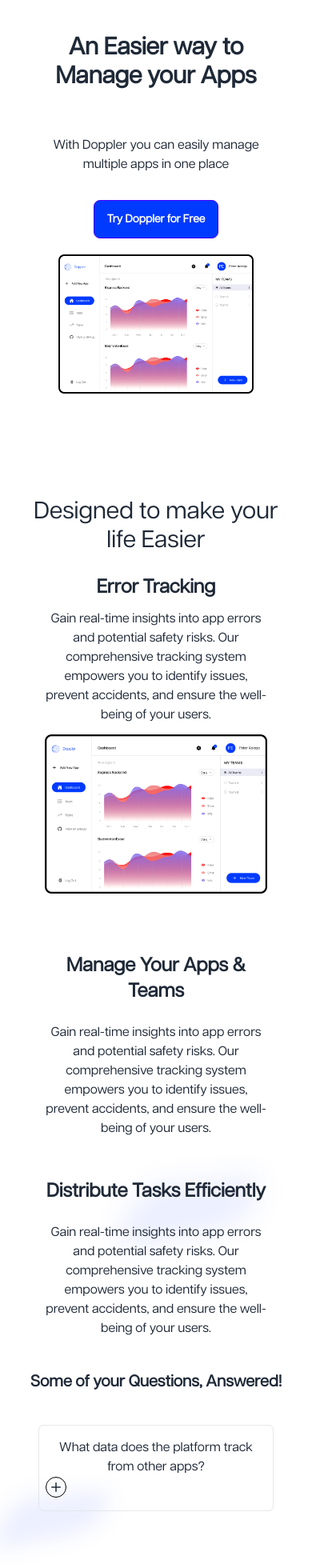
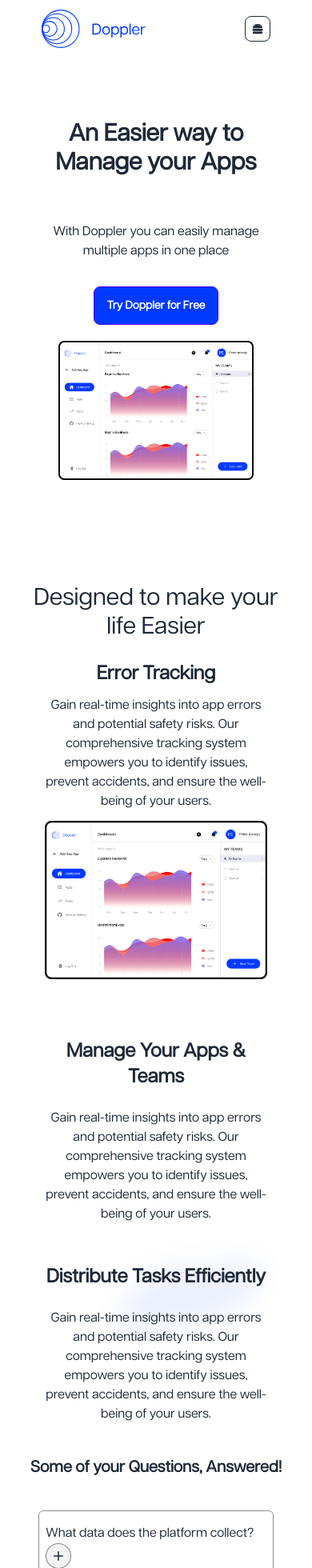
Before and after one commit to lampguard/doppler-client, a React (Vite) app: page / in a window 390 px wide. Shown: the part 40-2000 px from the top of the page at 80% size. Built offline with nearby package versions, Linux system fonts and the light colour scheme.

Commit message:
mobile top nav view

```diff
--- /dev/null
+++ b/src/components/Faq.jsx
@@ -0,0 +1,52 @@
+import { BsPlus } from 'react-icons/bs';
+
+const questions = [
+	{
+		question: 'What data does the platform collect?',
+		answer:
+			'Lorem ipsum dolor sit amet consectetur adipisicing elit. Veniam vitae repellendus quaerat nulla, corporis fugit ad ratione officiis tenetur delectus nobis, repellat totam a esse suscipit expedita. Repellat, id omnis.',
+	},
+	{
+		question: 'How is my data secured?',
+	},
+	{
+		question: 'How is my data secured?',
+	},
+	{
+		question: 'How is my data secured?',
+	},
+	{
+		question: 'How is my data secured?',
+	},
+	{
+		question: 'How is my data secured?',
+	},
+];
+
+const Faq = () => {
+	return (
+		<ul className="w-[90%] md:w-1/2 m-auto">
+			{questions.map((q, index) => (
+				<li className="border border-[#21212180] rounded-md px-2 py-4 mb-4" key={`question-${index}`}>
+					<p className="flex flex-wrap items-center justify-between">
+						<span>{q.question}</span>
+						<button
+							onClick={(e) => {
+								// console.log(e.currentTarget.nextElementSibling);
+								e.currentTarget.nextElementSibling.classList.toggle('hidden');
+							}}
+							className="btn btn-sm btn-circle border border-[#21212180] hover:bg-[#ccccccae]"
+						>
+							<BsPlus className="text-2xl" />
+						</button>
+						<span className="w-full bg-gray-100 rounded-md p-2 mt-[10px] hidden">
+							{q.answer}
+						</span>
+					</p>
+				</li>
+			))}
+		</ul>
+	);
+};
+
+export default Faq;
--- a/src/pages/Landing.jsx
+++ b/src/pages/Landing.jsx
@@ -5,7 +5,14 @@ import whiteLogo from '../assets/logo-white.png';
 import Ellipse from '../assets/Ellipse 8.svg';
 import Panes from '../assets/multi-pane.png';
 import Desktop from '../assets/Desktop.png';
-import {BsPlus} from 'react-icons/bs';
+import Faq from '../components/Faq';
+import { FaBurger } from 'react-icons/fa6';
+
+const navLinks = [
+	{ title: 'Home', to: '/' },
+	{ title: 'Features', to: '/#features' },
+	{ title: 'Pricing', to: '/#pricing' },
+];
 
 /**
  * @type {React.FC} Landing
@@ -13,11 +20,14 @@ import {BsPlus} from 'react-icons/bs';
 const Landing = () => {
 	return (
 		<>
-			<div className="hidden md:p-[100px] pb-[40px] md:flex justify-between items-center w-full">
-				<img src={logo} className="w-[130px]" />
+			{/* Top Nav & Header */}
+			<div className="p-[20px] md:p-[100px] pb-[40px] flex justify-between items-center w-full">
+				<div className="w-[130px]">
+					<img src={logo} className="w-full" />
+				</div>
 
-				<div className="flex items-center">
-					<div className="nav text-[16px]">
+				<div className="hidden md:flex items-center">
+					<div className="nav">
 						<Link to={'/'} className="py-2 px-5 rounded hover:bg-gray-200">
 							Home
 						</Link>
@@ -56,8 +66,44 @@ const Landing = () => {
 						</Link>
 					</div>
 				</div>
+				<div className="md:hidden">
+					<button
+						className="btn btn-outline btn-square btn-sm"
+						onClick={() => {
+							document.querySelector('#mobileNav').classList.toggle('hidden');
+						}}
+					>
+						<FaBurger />
+					</button>
+				</div>
+			</div>
+			<div className="border-t hidden" id="mobileNav">
+				<div className="nav text-[16px] flex flex-col px-4">
+					{navLinks.map((nav, index) => (
+						<Link
+							key={index}
+							to={nav.to}
+							className="py-2.5 px-8 rounded hover:bg-gray-200"
+						>
+							{nav.title}
+						</Link>
+					))}
+					<Link
+						to={'/login'}
+						className="py-2.5 px-8 btn-ghost rounded-lg w-full"
+					>
+						Sign In
+					</Link>
+					<Link
+						to={'/signup'}
+						className="py-2.5 px-8 btn-primary btn-md rounded-full w-full"
+					>
+						Get Started
+					</Link>
+				</div>
 			</div>
 
+			{/* Hero */}
 			<section id="hero" className="w-full py-[50px] text-center relative">
 				<img
 					src={Ellipse}
@@ -77,7 +123,9 @@ const Landing = () => {
 					An Easier way to Manage your Apps
 				</p>
 				<div className="py-7"></div>
-				<p className="px-[20px] md:px-0">With Doppler you can easily manage multiple apps in one place</p>
+				<p className="px-[20px] md:px-0">
+					With Doppler you can easily manage multiple apps in one place
+				</p>
 				<div className="py-4 md:py-7"></div>
 				<Link to={'/signup'} className="btn btn-primary md:w-1/4">
 					Try Doppler for Free
@@ -147,37 +195,16 @@ const Landing = () => {
 				</div>
 			</section>
 			<section className="">
-				<p className="text-xl md:text-3xl font-bold py-[40px] text-center w-full">Some of your Questions, Answered!</p>
+				<p className="text-xl md:text-3xl font-bold py-[40px] text-center w-full">
+					Some of your Questions, Answered!
+				</p>
 				<div className="w-full md:py-[40px]">
-				<ul className="w-[90%] md:w-1/2 m-auto">
-					<li className="border rounded-md px-2 py-4">
-						<p className="flex flex-wrap justify-between">
-							<span>
-								What data does the platform track from other apps?
-							</span>
-							<button
-					onClick={(e) => {
-						e.target.closest('div').querySelector('div').classList.toggle('hidden');
-					}}
-		className="rounded-full border border-black hover:bg-[#ccccccae]"><BsPlus className="text-2xl" /></button>
-<div className='w-full bg-gray-100 rounded-md p-2 mt-[10px] hidden'>
-							Lorem ipsum dolor sit amet.
-						</div>
-						</p>
-
-					</li>
-					<li>
-
-					</li>
-					<li></li>
-					<li></li>
-					<li></li>
-				</ul>
-		</div>
+					<Faq />
+				</div>
 			</section>
 
 			{/* Footer */}
-			<div className="py-[80px] md:py-[200px]"></div>
+			<div className="py-[80px]"></div>
 			<div className="relative text-white w-full">
 				<img
 					src={Ellipse}
@@ -191,9 +218,7 @@ const Landing = () => {
 					<div className="py-2 md:hidden"></div>
 
 					<div className="md:w-1/3">
-						<Link className="btn btn-white w-full">
-							Try Doppler for Free
-						</Link>
+						<Link className="btn btn-white w-full">Try Doppler for Free</Link>
 					</div>
 				</div>
 
```
